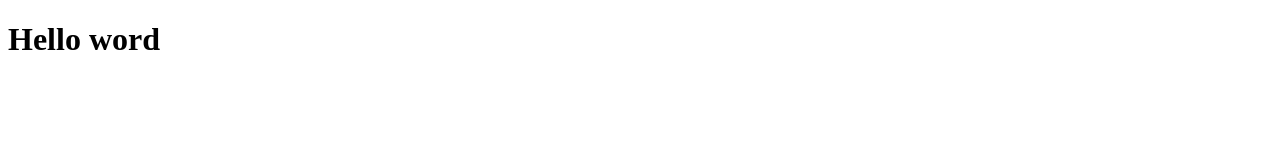
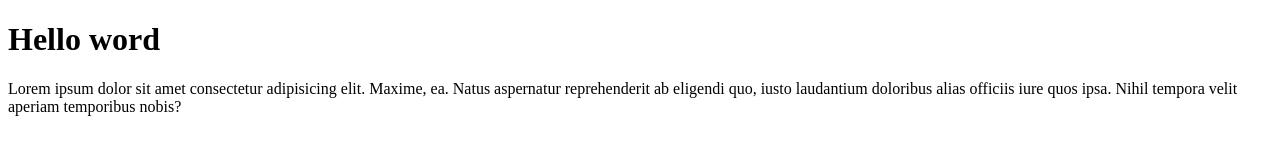
Before and after one commit to IAjonas/Ola-Mundo, a plain HTML site: page exemple/index.html in a window 1280 px wide. Drawn offline with Linux system fonts and the light colour scheme.

Commit message:
Uptade index.html

```diff
--- a/exemple/index.html
+++ b/exemple/index.html
@@ -10,6 +10,7 @@
 
     <div>
         <h1>Hello word</h1>
+        <p>Lorem ipsum dolor sit amet consectetur adipisicing elit. Maxime, ea. Natus aspernatur reprehenderit ab eligendi quo, iusto laudantium doloribus alias officiis iure quos ipsa. Nihil tempora velit aperiam temporibus nobis?</p>
     </div>
 
 </body>
```
